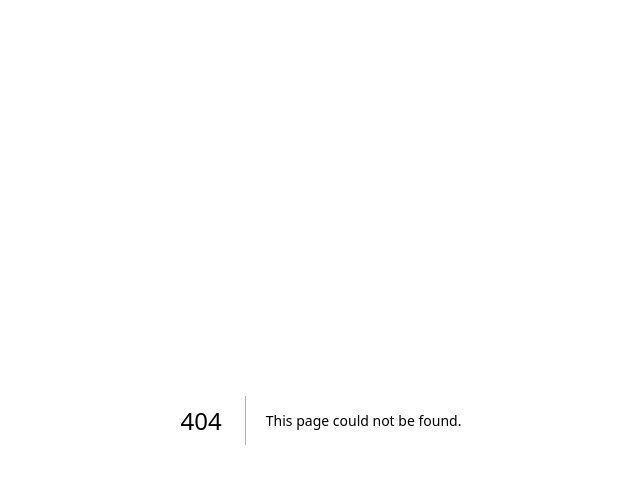
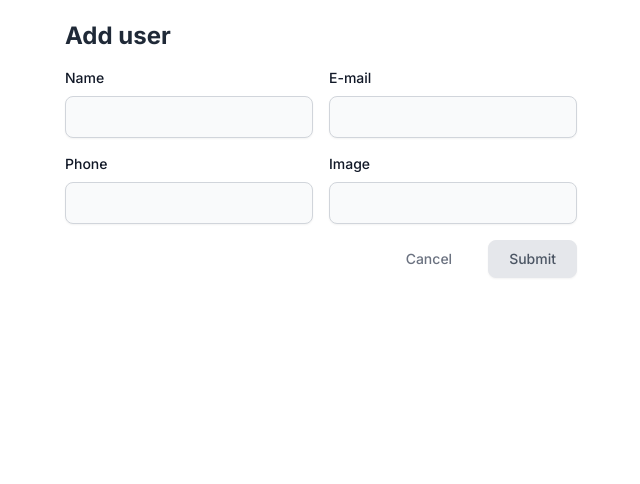
Before and after one commit to oiagorodrigues/user-management-system, a Next.js app in the folder client/: page /users/create in a window 1280 px wide. Before the commit this address had no page. Shown: the top 484 px of the page, without its empty margins (319-959 px from the left). Built offline with nearby package versions, Linux system fonts and the light colour scheme.

Commit message:
feat(client): add create user page

```diff
--- a/client/src/app/page.tsx
+++ b/client/src/app/page.tsx
@@ -1,15 +1,25 @@
+import Link from 'next/link'
+import { FaPlus } from 'react-icons/fa6'
 import { HomeTable } from '~/components/home/Table'
 
 export default function Home() {
   return (
-    <main className='min-h-screen p-24'>
-      <section>
-        <h1 className='text-2xl font-bold text-gray-800 mb-4'>Users</h1>
+    <section>
+      <div className='flex items-center justify-between mb-2'>
+        <h1 className='text-2xl font-bold text-gray-800'>Users</h1>
 
-        <HomeTable />
+        <Link
+          className='text-white border border:bg-green-800 bg-green-700 hover:bg-green-800 font-medium rounded-lg text-sm px-4 py-2 text-center inline-flex items-center justify-center gap-1'
+          href='/users/create'
+        >
+          <FaPlus />
+          Add user
+        </Link>
+      </div>
 
-        {/* TODO: add pagination */}
-      </section>
-    </main>
+      <HomeTable />
+
+      {/* TODO: add pagination */}
+    </section>
   )
 }
--- /dev/null
+++ b/client/src/app/users/create/page.tsx
@@ -0,0 +1,14 @@
+import { UsersForm } from '~/components/users/UsersForm'
+
+export default function AddUser() {
+  return (
+    <section>
+      <div className='flex items-center justify-between'>
+        {/* TODO: add a back button */}
+        <h1 className='text-2xl font-bold text-gray-800 mb-4'>Add user</h1>
+      </div>
+
+      <UsersForm />
+    </section>
+  )
+}
--- /dev/null
+++ b/client/src/components/users/UsersForm/UsersForm.tsx
@@ -0,0 +1,130 @@
+'use client'
+
+import { useForm, Controller } from 'react-hook-form'
+import { yupResolver } from '@hookform/resolvers/yup'
+
+import { Form } from '~/components/ui/Form'
+import { User } from '~/types/user'
+import { UserValidationSchema } from './validations'
+import { useAppDispatch } from '~/store'
+import { setUsers } from '~/store/features/users-slice'
+import { useRouter } from 'next/navigation'
+import { useMutation, useQueryClient } from '@tanstack/react-query'
+import { postUsers } from './requests'
+
+const UsersForm = () => {
+  const queryClient = useQueryClient()
+  const router = useRouter()
+
+  const createUserMutation = useMutation({
+    mutationFn: (user: User) => postUsers(user),
+    onSuccess: () => {
+      queryClient.invalidateQueries({ queryKey: ['fetchUsers'] })
+      router.push('/')
+    },
+  })
+
+  const {
+    control,
+    handleSubmit,
+    formState: { isValid: isFormValid },
+  } = useForm<User>({
+    defaultValues: {
+      name: '',
+      email: '',
+      phone: '',
+      image: '',
+    },
+    resolver: yupResolver(UserValidationSchema),
+    mode: 'onSubmit',
+    shouldFocusError: true,
+  })
+
+  function submitHandler(user: User) {
+    createUserMutation.mutate(user)
+  }
+
+  return (
+    <form onSubmit={handleSubmit(submitHandler)}>
+      <div className='grid gap-4 md:grid-cols-2'>
+        <div>
+          <Form.Label htmlFor='name'>Name</Form.Label>
+
+          <Controller
+            name='name'
+            control={control}
+            render={({ field, formState: { isValid, errors } }) => (
+              <Form.Input
+                id='name'
+                isValid={errors?.name && isValid}
+                {...field}
+              />
+            )}
+          />
+        </div>
+
+        <div>
+          <Form.Label htmlFor='email'>E-mail</Form.Label>
+          <Controller
+            name='email'
+            control={control}
+            render={({ field, formState: { isValid, errors } }) => (
+              <Form.Input
+                id='email'
+                isValid={errors?.email && isValid}
+                {...field}
+              />
+            )}
+          />
+        </div>
+
+        <div>
+          <Form.Label htmlFor='phone'>Phone</Form.Label>
+          <Controller
+            name='phone'
+            control={control}
+            render={({ field, formState: { isValid, errors } }) => (
+              <Form.Input
+                id='phone'
+                isValid={errors?.phone && isValid}
+                {...field}
+              />
+            )}
+          />
+        </div>
+
+        <div>
+          <Form.Label htmlFor='image'>Image</Form.Label>
+          <Controller
+            name='image'
+            control={control}
+            render={({ field, formState: { isValid, errors } }) => (
+              <Form.Input
+                id='image'
+                isValid={errors?.image && isValid}
+                {...field}
+              />
+            )}
+          />
+        </div>
+      </div>
+
+      <div className='flex items-center justify-end gap-4 mt-4'>
+        <button
+          className='bg-transparent text-gray-500 hover:text-gray-700 font-medium text-sm py-2 px-5 text-center'
+          type='button'
+        >
+          Cancel
+        </button>
+        <button
+          className='border border:bg-green-800 text-white font-medium bg-green-600 hover:bg-green-700 rounded-lg text-sm py-2 px-5 text-center shadow-sm disabled:bg-gray-200 disabled:border:bg-gray-200 disabled:text-gray-600 disabled:hover:bg-gray-200'
+          disabled={!isFormValid}
+        >
+          Submit
+        </button>
+      </div>
+    </form>
+  )
+}
+
+export default UsersForm
--- /dev/null
+++ b/client/src/components/users/UsersForm/index.ts
@@ -0,0 +1 @@
+export { default as UsersForm } from './UsersForm'
--- /dev/null
+++ b/client/src/components/users/UsersForm/requests.ts
@@ -0,0 +1,13 @@
+import { User } from '~/types/user'
+
+export const postUsers = async (user: User) => {
+  try {
+    await fetch('http://localhost:3333/users', {
+      method: 'POST',
+      body: JSON.stringify(user),
+      headers: { 'Content-Type': 'application/json' },
+    })
+  } catch (error) {
+    console.error(error)
+  }
+}
```
